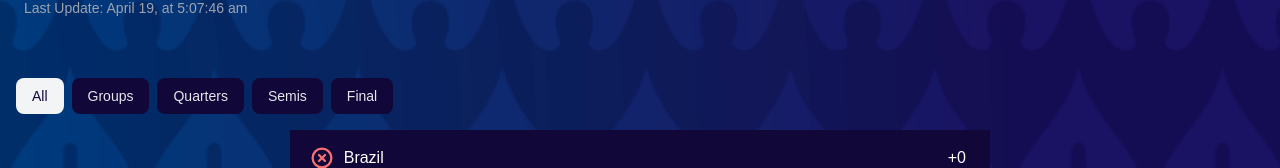
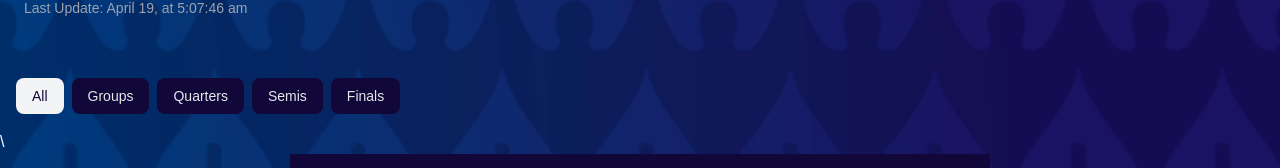
Before and after one commit to devslife7/copa-america-2024, a Next.js app: page /12 in a window 1280 px wide. Shown: the part 202-370 px from the top of the page. Built offline with nearby package versions, Linux system fonts and the light colour scheme; a web font is replaced by a local one.

Commit message:
Add user tracking fixture numbers

```diff
--- a/app/[id]/Fixtures.tsx
+++ b/app/[id]/Fixtures.tsx
@@ -9,9 +9,14 @@ import CircleSVG from "@/public/svgs/circle"
 import { format, fromUnixTime } from "date-fns"
 import { cn } from "@/lib/utils"
 import RenderFixture from "@/components/shared/render-fixture"
+import { useState } from "react"
+
+const sortByOptions = ["All", "Groups", "Quarters", "Semis", "Finals"]
 
 export default function Fixtures({ user }: { user: any }) {
   const searchParams = useSearchParams()
+  // const sortBy = searchParams.get("sortBy")
+  const [sortBy, setSortBy] = useState("All")
   // Gets the string of url and splits it into an array of strings
   const correctPredictionsArrayString = searchParams.get("correctPredictionsArray")?.split("")
   // Converts the array of strings into an array of booleans where 1 is true and 0 is false
@@ -55,5 +60,37 @@ export default function Fixtures({ user }: { user: any }) {
       )
     })
   }
-  return <div className="max-w-[700px] mx-auto bg-secondary">{renderFixtures()}</div>
+  const RenderSortingMenu = () => {
+    return (
+      <div className="flex mb-4 ml-4 gap-2 overflow-auto text-sm text-gray-200">
+        {sortByOptions.map(option => {
+          return (
+            <div
+              key={option}
+              className={cn(
+                "bg-secondary py-2 px-4 rounded-lg",
+                { "bg-gray-100 text-secondary": option === sortBy },
+                "cursor-pointer"
+              )}
+              onClick={() => setSortBy(option)}
+            >
+              {option}
+            </div>
+          )
+        })}
+      </div>
+    )
+  }
+
+  return (
+    <>
+      <RenderSortingMenu />\<div className="max-w-[700px] mx-auto bg-secondary">{renderFixtures()}</div>
+    </>
+  )
 }
+
+const sortByGroup = (fixtures: any) => {
+  return fixtures.response.filter((fixture: any) => {
+    return fixture.league.name === "Group Stage"
+  })
+}
--- a/app/[id]/page.tsx
+++ b/app/[id]/page.tsx
@@ -43,14 +43,6 @@ export default function userPredictions({ params }: { params: any }) {
         <LastUpdatedAt />
       </div>
 
-      <div className="flex mb-4 ml-4 gap-2 overflow-auto text-sm text-gray-200">
-        <div className="bg-gray-100 text-secondary py-2 px-4 rounded-lg">All</div>
-        <div className="bg-secondary py-2 px-4 rounded-lg">Groups</div>
-        <div className="bg-secondary py-2 px-4 rounded-lg">Quarters</div>
-        <div className="bg-secondary py-2 px-4 rounded-lg">Semis</div>
-        <div className="bg-secondary py-2 px-4 rounded-lg">Final</div>
-      </div>
-
       <div>
         <Fixtures user={user} />
       </div>
--- a/components/home/predictions.tsx
+++ b/components/home/predictions.tsx
@@ -81,13 +81,12 @@ export default function Predictions() {
     const userArray = addUserRanking(userWithCorrectPredictions)
 
     return userArray.map((user: any, idx: number) => (
-      // <div key={idx} className="flex justify-between text-lg font-bold max-w-[400px] mx-auto" >
       <div
         key={idx}
         className={cn("flex justify-between text-lg font-bold max-w-[400px] mx-auto", isWinnerStyle(user.userRanking.ranking))}
       >
-        <div className={cn("flex", isWinnerStyle(user.userRanking.ranking))}>
-          <div className={cn("w-9", isWinnerStyle(user.userRanking.ranking))}>
+        <div className="flex">
+          <div className="w-9">
             {user.userRanking.ranking}
             <sup>{user.userRanking.superscript}</sup>
           </div>
@@ -99,6 +98,7 @@ export default function Predictions() {
                 ranking: user.userRanking.ranking,
                 superscript: user.userRanking.superscript,
                 correctPredictionsArray: user.correctPredictionsArray,
+                sortBy: "All",
               },
             }}
           >
```
